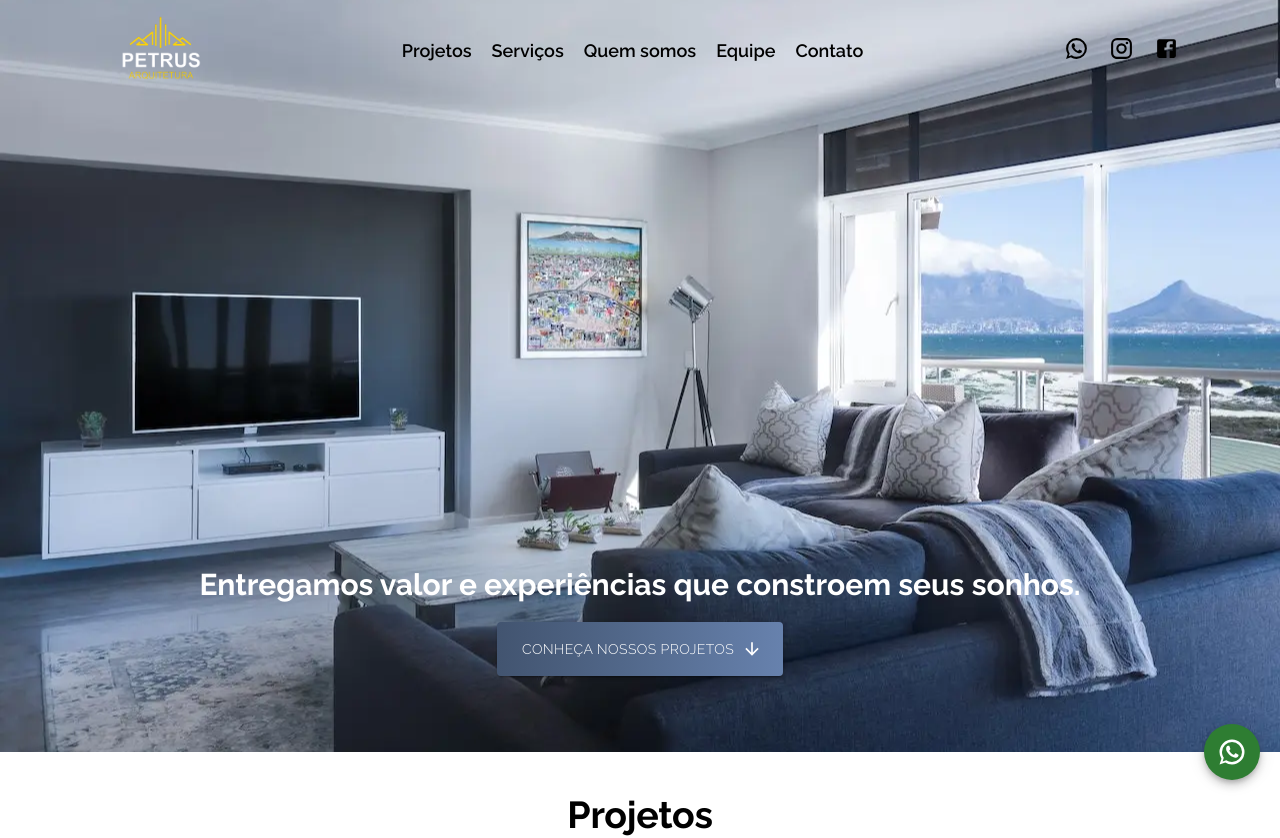
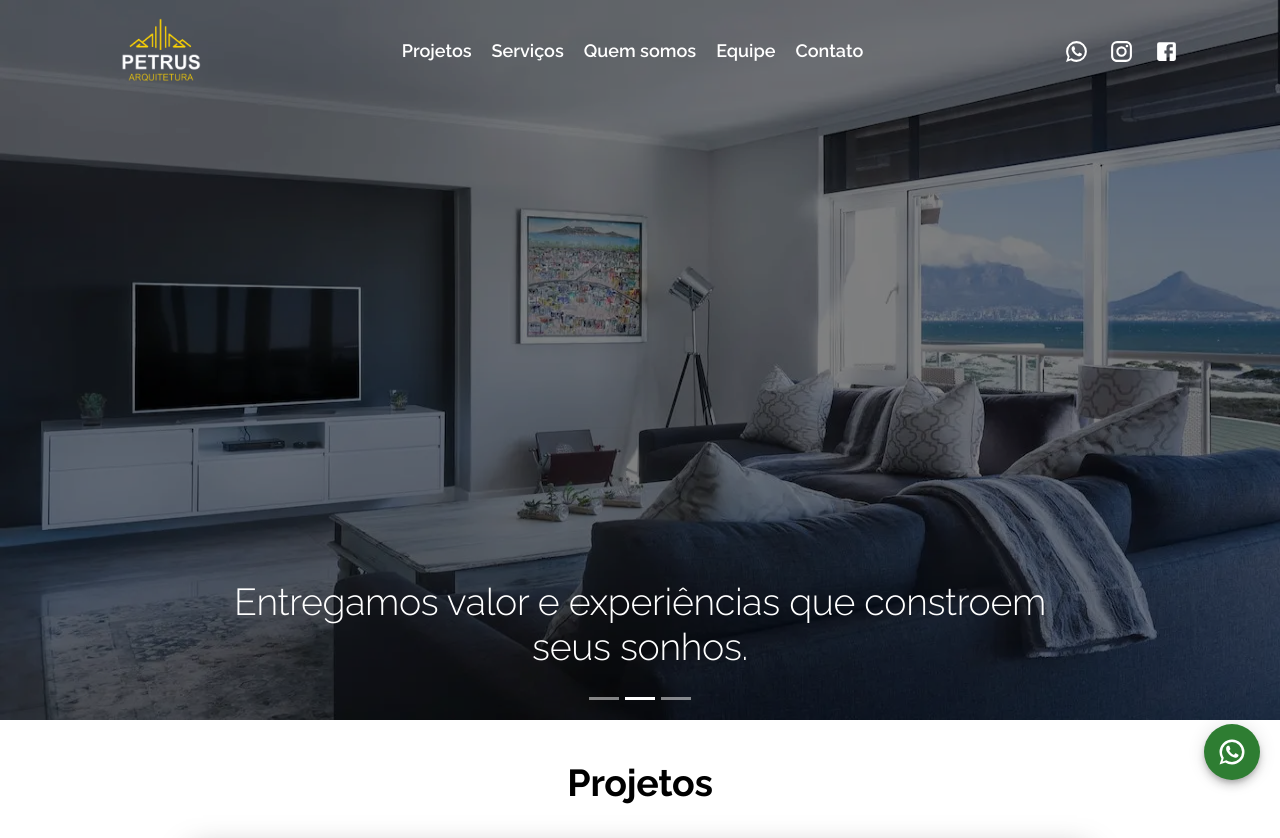
Before and after one commit to anderwll/petrus, a React (Create React App) app: page / in a window 1280 px wide. Shown: the top 838 px of the page. Built offline with nearby package versions, Linux system fonts and the light colour scheme.

Commit message:
criado build

```diff
--- a/package.json
+++ b/package.json
@@ -17,7 +17,9 @@
     "@types/react-router-dom": "^5.3.3",
     "@types/styled-components": "^5.1.26",
     "aos": "^3.0.0-beta.6",
+    "bootstrap": "^5.2.3",
     "react": "^18.2.0",
+    "react-bootstrap": "^2.6.0",
     "react-dom": "^18.2.0",
     "react-router-dom": "^6.4.3",
     "react-scripts": "5.0.1",
--- a/public/index.html
+++ b/public/index.html
@@ -8,13 +8,17 @@
     <link rel="preconnect" href="https://fonts.googleapis.com">
     <link rel="preconnect" href="https://fonts.gstatic.com" crossorigin>
     <link href="https://fonts.googleapis.com/css2?family=Raleway:wght@300;600;700&display=swap" rel="stylesheet">
+    <link
+      rel="stylesheet"
+      href="https://cdn.jsdelivr.net/npm/bootstrap@5.2.2/dist/css/bootstrap.min.css"
+      integrity="sha384-Zenh87qX5JnK2Jl0vWa8Ck2rdkQ2Bzep5IDxbcnCeuOxjzrPF/et3URy9Bv1WTRi"
+      crossorigin="anonymous"
+    />
     <title>Petrus Arquitetura</title>
   </head>
   <body>
     <div id="root"></div>
     <script src="https://unpkg.com/aos@next/dist/aos.js"></script>
-    <script>
-      AOS.init()
-    </script>
+    <script> AOS.init() </script>
   </body>
 </html>
--- a/src/components/Apresentacao/index.tsx
+++ b/src/components/Apresentacao/index.tsx
@@ -1,24 +1,41 @@
 import React from 'react';
-import { SectionDef } from '../styledDefault';
-import { DivText } from './styled';
 import Typography from '@mui/material/Typography'
-import ButtonDefault from '../Button';
-import ArrowDownwardIcon from '@mui/icons-material/ArrowDownward';
+import { DivCarrousel } from './styled';
+import { Carousel } from 'react-bootstrap';
 
 const Carrousel = () => {
     return (
-        <SectionDef  bgImg='./assets/image/img1.webp'>
+            <DivCarrousel>
+                <Carousel
+                    fade
+                    nextIcon={false}
+                    prevIcon={false}>
+                    <Carousel.Item>
+                        <img src="./assets/image/img4.webp" alt="First slide" />
+                        <Carousel.Caption>
 
-            <DivText>
-                <Typography variant="h3" color="initial">Entregamos valor e experiências que constroem seus sonhos.</Typography>
-                <ButtonDefault
-                    hRef='#projects'
-                    texto='Conheça nossos projetos'
-                    icon={<ArrowDownwardIcon/>}
-                />
-            </DivText>
+                        <Typography variant="h2" color="initial">Entregamos valor e experiências que constroem seus sonhos.</Typography>
 
-        </SectionDef>
+                        </Carousel.Caption>
+                    </Carousel.Item>
+                    <Carousel.Item>
+                        <img src="./assets/image/img1.webp"alt="Second slide" />
+                        <Carousel.Caption>
+
+                        <Typography variant="h2" color="initial">Entregamos valor e experiências que constroem seus sonhos.</Typography>
+
+                        </Carousel.Caption>
+                    </Carousel.Item>
+                    <Carousel.Item>
+                        <img src="./assets/image/img6.webp"alt="Third slide" />
+                        <Carousel.Caption>
+
+                        <Typography variant="h2" color="initial">Entregamos valor e experiências que constroem seus sonhos.</Typography>
+
+                        </Carousel.Caption>
+                    </Carousel.Item>
+                </Carousel>
+            </DivCarrousel>
     );
 };
 
--- a/src/components/Apresentacao/styled.ts
+++ b/src/components/Apresentacao/styled.ts
@@ -1,24 +1,25 @@
 import styled from "styled-components";
 
-const DivText = styled.div`
-    display: flex;
-    justify-content: end;
-    align-items: center;
-    text-align: center;
-    flex-direction: column;
-    padding: 4rem;
-    width: 100%;
-    height: 90vh;
+const DivCarrousel = styled.div`
+    z-index: 0;
 
-    h3 {
+    img {
+        width: 100vw;
+        height: 90vh;
+        filter: brightness(50%)
+    }
+
+
+    h2 {
         color: ${props => props.theme.secondary};
+        margin: 2.5rem;
     }
 
     @media only screen and ( max-width: 480px) {
-        h3  {
-            font-size: 1.6rem;
+        h2  {
+            font-size: 2rem;
         }
     }
 `;
 
-export { DivText };
+export { DivCarrousel };
--- a/src/components/ButtonFloating/styled.ts
+++ b/src/components/ButtonFloating/styled.ts
@@ -1,7 +1,7 @@
 import styled from "styled-components";
 
 const DivButtonFloating = styled.div`
-    z-index: 999;
+    z-index: 9999;
     svg {
         font-size: 3rem;
     }
--- a/src/components/Header/styled.ts
+++ b/src/components/Header/styled.ts
@@ -70,7 +70,7 @@
     font-size: ${props => props.theme.fontSize};
     font-weight: 600;
     margin: 2rem 1rem;
-    color: ${props => props.theme.primary};
+    color: ${props => props.theme.secondary};
     svg {
         font-size: 2.5rem;
     }
--- a/src/components/Projetos/styled.ts
+++ b/src/components/Projetos/styled.ts
@@ -32,7 +32,7 @@
     cursor: pointer;
 
     &&:hover {
-        filter: opacity(.7);
+        filter: brightness(30%)
     }
 `;
 
--- a/src/components/styledDefault.ts
+++ b/src/components/styledDefault.ts
@@ -9,7 +9,7 @@
     display: flex;
     flex-direction: column;
     align-items: center;
-    width: 100%;
+    width: 100vw;
     height: 100%;
     padding: 1.6rem;
     background-image: url(${props => props.bgImg});
@@ -26,6 +26,8 @@
     h3, h4 {
         font-weight: bold;
     }
+
+
 `;
 
 export { SectionDef };
--- a/src/index.css
+++ b/src/index.css
@@ -11,14 +11,14 @@
 }
 
 body::-webkit-scrollbar {
-  width: 10px;
-  height: 10px;
+  width: 1rem;
+  height: 1rem;
   background-color: #707070;
 }
 
 body::-webkit-scrollbar-thumb {
   background: #b3b3b3;
-  border-radius: 5px;
+  border-radius: 0.5rem;
 }
 
 html {
```
Also changed, not shown: 1 other file (tests, documents, lock files or other folders).
